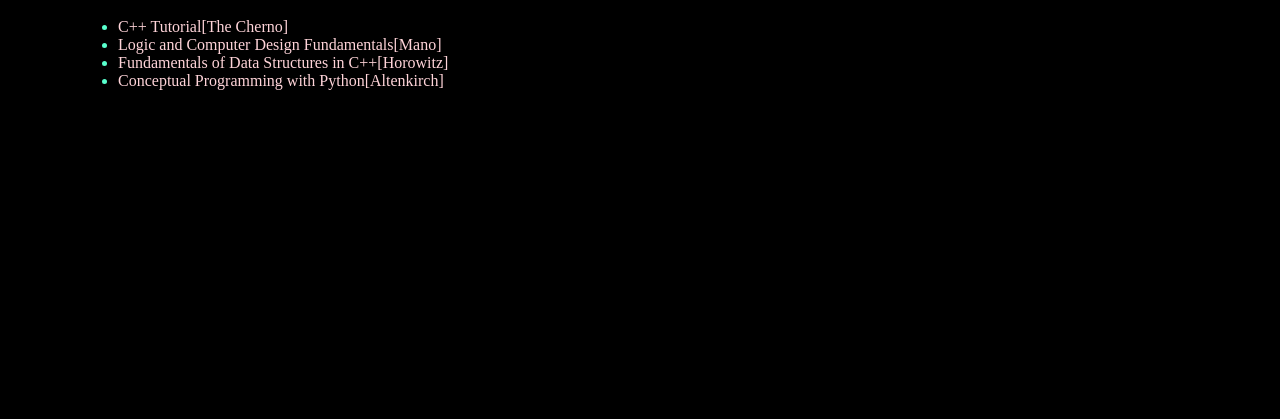
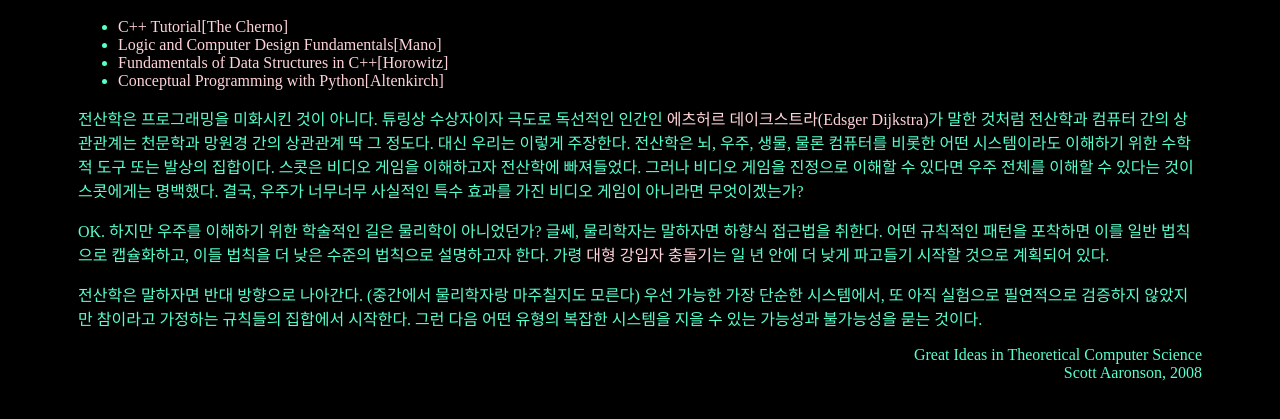
Before and after one commit to SUNBEAMktw/ParaeKim, a plain HTML site: page Com/com.html in a window 1280 px wide. Shown: the part 109-528 px from the top of the page. Drawn offline with Linux system fonts and the light colour scheme.

Commit message:
Update com.html

```diff
--- a/Com/com.html
+++ b/Com/com.html
@@ -18,5 +18,11 @@
     <li><a href="Dat/dat.html">Fundamentals of Data Structures in C++[Horowitz]</a></li>
     <li><a href="Con/con.html">Conceptual Programming with Python[Altenkirch]</a></li>
   </ul>
+   <p>전산학은 프로그래밍을 미화시킨 것이 아니다. 튜링상 수상자이자 극도로 독선적인 인간인 <a href="https://en.wikipedia.org/wiki/Edsger_W._Dijkstra">에츠허르 데이크스트라(Edsger Dijkstra)</a>가 말한 것처럼 전산학과 컴퓨터 간의 상관관계는 천문학과 망원경 간의 상관관계 딱 그 정도다. 대신 우리는 이렇게 주장한다. 전산학은 뇌, 우주, 생물, 물론 컴퓨터를 비롯한 어떤 시스템이라도 이해하기 위한 수학적 도구 또는 발상의 집합이다. 스콧은 비디오 게임을 이해하고자 전산학에 빠져들었다. 그러나 비디오 게임을 진정으로 이해할 수 있다면 우주 전체를 이해할 수 있다는 것이 스콧에게는 명백했다. 결국, 우주가 너무너무 사실적인 특수 효과를 가진 비디오 게임이 아니라면 무엇이겠는가?</p>
+
+<p>OK. 하지만 우주를 이해하기 위한 학술적인 길은 물리학이 아니었던가? 글쎄, 물리학자는 말하자면 하향식 접근법을 취한다. 어떤 규칙적인 패턴을 포착하면 이를 일반 법칙으로 캡슐화하고, 이들 법칙을 더 낮은 수준의 법칙으로 설명하고자 한다.  가령 <a href="https://en.wikipedia.org/wiki/Large_Hadron_Collider">대형 강입자 충돌기</a>는 일 년 안에 더 낮게 파고들기 시작할 것으로 계획되어 있다.</p>
+
+<p>전산학은 말하자면 반대 방향으로 나아간다. (중간에서 물리학자랑 마주칠지도 모른다) 우선 가능한 가장 단순한 시스템에서, 또 아직 실험으로 필연적으로 검증하지 않았지만 참이라고 가정하는 규칙들의 집합에서 시작한다. 그런 다음 어떤 유형의 복잡한 시스템을 지을 수 있는 가능성과 불가능성을 묻는 것이다.</p>
+  <p style="text-align:right;">Great Ideas in Theoretical Computer Science<br>Scott Aaronson,  2008</p>
   </body>
   </html>
```
